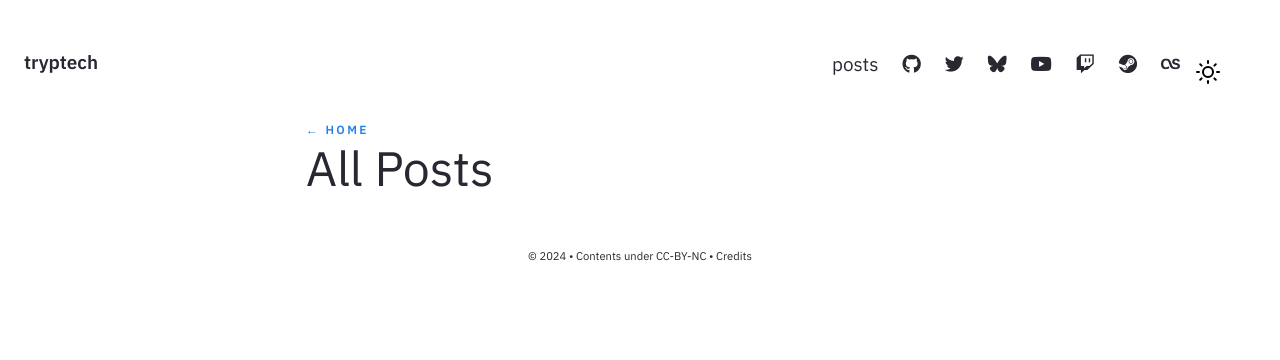
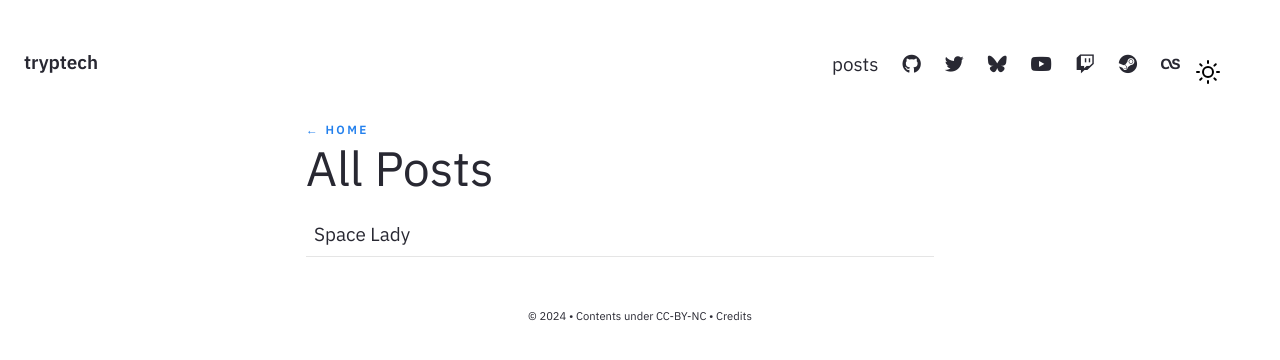
Before and after one commit to tryptech/tryptech.github.io, a Jekyll site: the page built from pages/posts.md, in a window 1280 px wide. Shown: the top 360 px of the page. Built offline with Jekyll 4.4.1, drawn with Linux system fonts in a browser that asks for light colours; nearby versions of some CDN libraries.

Commit message:
no message

```diff
--- a/_layouts/Post.html
+++ b/_layouts/Post.html
@@ -137,7 +137,7 @@
                 <div class="jumbo">{{page.title}}</div>
                     {%- include Content.html -%}
                     {% for post in site.posts %}
-                        {%- if post.feed != "hide" -%}
+                        {%- if post.feed == "show" -%}
                         <div class="list-feed">
                         <a href="{{ site.baseurl }}{{post.url}}" style="text-decoration: none;display: flex;justify-content: space-between;flex-direction: row;width: 100%;">
                             <div class="writinglist-title">{{post.title }}</div>
```
Also changed, not shown: _posts/2024-06-26-space-lady.md (+1 -1 lines).
